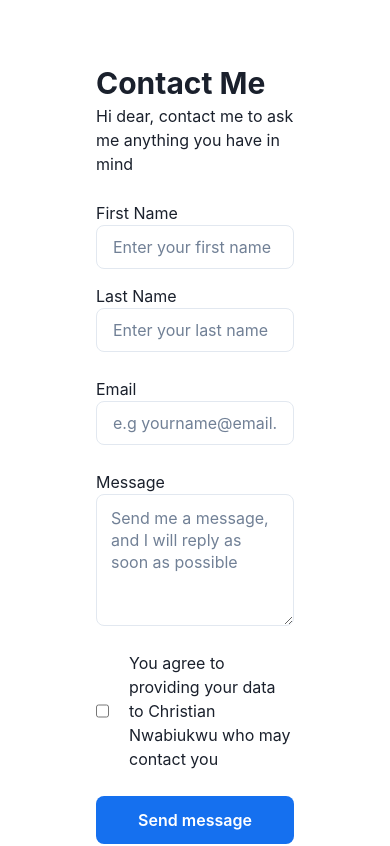
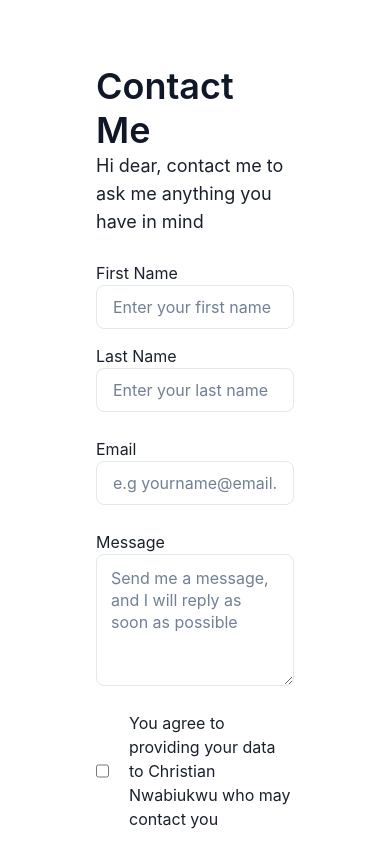
Before and after one commit to Ugochrist13/hng-task, a React (Vite) app: page /contact in a window 390 px wide. Shown: the top 846 px of the page. Built offline with nearby package versions, Linux system fonts and the light colour scheme.

Commit message:
stage 2 push

```diff
--- a/src/components/Contact.jsx
+++ b/src/components/Contact.jsx
@@ -18,13 +18,28 @@ function Contact() {
         }}
       >
         <div>
-          <Heading>Contact Me</Heading>
-          <p               fontFamily="Inter"
-              fontSize="18px"
-              fontWeight="400"
-              lineHeight="28px"
-              letterSpacing="0em"
-              textAlign="justify" >Hi dear, contact me to ask me anything you have in mind</p>
+          <Heading
+            fontFamily="Inter"
+            fontSize="36px"
+            fontWeight="600"
+            lineHeight="44px"
+            letterSpacing="-2%"
+            color="#101828"
+          >
+            Contact Me
+          </Heading>
+          <p
+            id="hi"
+            fontFamily="Inter"
+            fontSize="20px"
+            color="#475467"
+            fontWeight="400"
+            lineHeight="30px"
+            letterSpacing="0em"
+            textAlign="justify"
+          >
+            Hi dear, contact me to ask me anything you have in mind
+          </p>
         </div>
         <Box
           className="name"
@@ -34,12 +49,21 @@ function Contact() {
           alignContent="center"
         >
           <Box id="firstname" w="45%">
-            <label fontSize="14px" fontWeight="500" fontFamily="Inter" lineHeight="20px"
-            letterSpacing="0em" >First Name </label>
+            <label
+              fontSize="14px"
+              fontWeight="500"
+              fontFamily="Inter"
+              lineHeight="20px"
+              letterSpacing="0em"
+              color="#344054"
+            >
+              First Name{" "}
+            </label>
             <br />
             <Input
               w="100%"
               h="44px"
+              color="#667085"
               borderRadius="8px"
               fontFamily="Inter"
               fontSize="16px"
@@ -54,12 +78,21 @@ function Contact() {
             />
           </Box>
           <Box id="firstname" w="45%">
-            <label fontSize="14px" fontWeight="500" fontFamily="Inter" lineHeight="20px"
-            letterSpacing="0em"  >Last Name </label>
+            <label
+              fontSize="14px"
+              fontWeight="500"
+              fontFamily="Inter"
+              lineHeight="20px"
+              letterSpacing="0em"
+              color="#344054"
+            >
+              Last Name{" "}
+            </label>
             <br />
             <Input
               w="100%"
               h="44px"
+              color="#667085"
               borderRadius="8px"
               fontFamily="Inter"
               fontSize="16px"
@@ -75,12 +108,21 @@ function Contact() {
           </Box>
         </Box>
         <Box w="100%">
-          <label fontSize="14px" fontWeight="500" fontFamily="Inter" lineHeight="20px"
-            letterSpacing="0em" >Email </label>
+          <label
+            fontSize="14px"
+            color="#344054"
+            fontWeight="500"
+            fontFamily="Inter"
+            lineHeight="20px"
+            letterSpacing="0em"
+          >
+            Email{" "}
+          </label>
           <br />
           <Input
             w="100%"
             h="44px"
+            color="#667085"
             borderRadius="8px"
             fontFamily="Inter"
             fontSize="16px"
@@ -95,12 +137,21 @@ function Contact() {
           />
         </Box>
         <Box w="100%">
-          <label fontSize="14px" fontWeight="500" fontFamily="Inter" lineHeight="20px"
-            letterSpacing="0em" >Message</label>
+          <label
+            fontSize="14px"
+            color="#344054"
+            fontWeight="500"
+            fontFamily="Inter"
+            lineHeight="20px"
+            letterSpacing="0em"
+          >
+            Message
+          </label>
           <br />
           <Textarea
             w="100%"
             h="132px"
+            color="#667085"
             borderRadius="8px"
             p="12px 14px"
             id="message"
@@ -110,7 +161,14 @@ function Contact() {
         </Box>
         <Flex gap={5}>
           <input type="checkbox" />
-          <p>
+          <p
+            fontFamily="Inter"
+            fontSize="16px"
+            fontWeight="400"
+            lineHeight="24px"
+            letterSpacing="0em"
+            color="#475467"
+          >
             You agree to providing your data to Christian Nwabiukwu who may
             contact you
           </p>
--- a/src/components/contact.css
+++ b/src/components/contact.css
@@ -45,4 +45,8 @@
   .form {
     width: 100%;
   }
+  #hi {
+    font-size: 18px;
+    line-height: 28px;
+  }
 }
```
